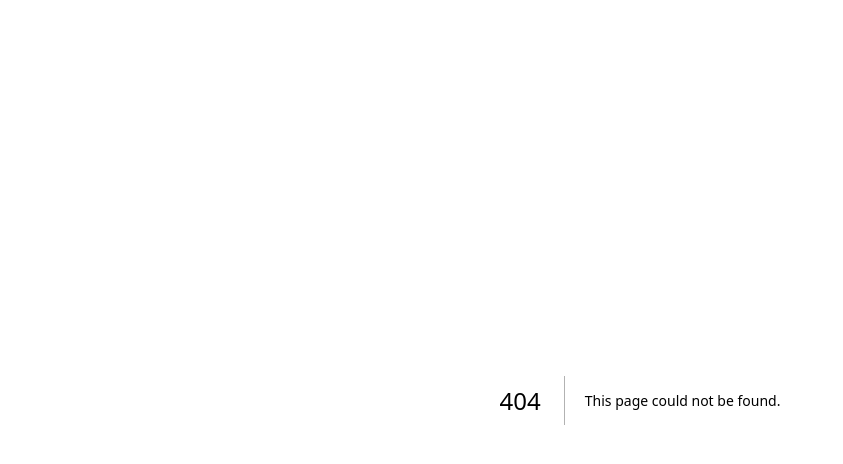
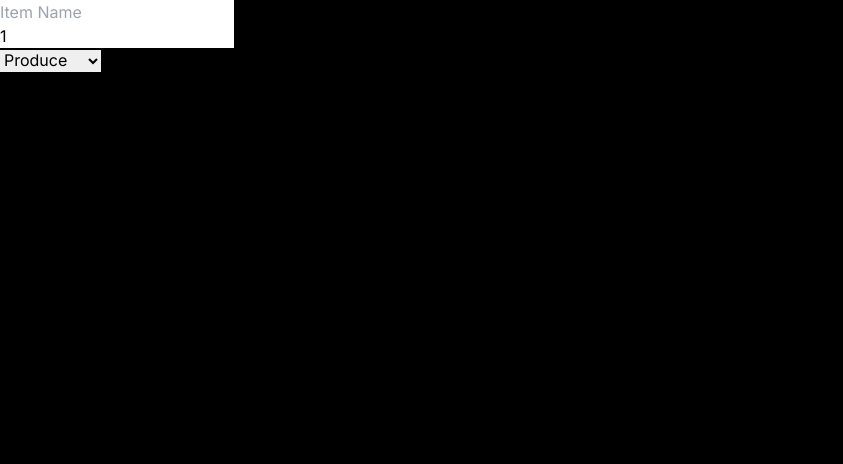
Before and after one commit to RudraYPatel/ShopList, a Next.js app: page /week-4 in a window 1280 px wide. Before the commit this address had no page. Shown: the top 464 px of the page, without its empty margins (0-843 px from the left). Built offline with nearby package versions, Linux system fonts and the light colour scheme.

Commit message:
week-4(first commit)

```diff
--- a/app/page.js
+++ b/app/page.js
@@ -4,16 +4,23 @@ import Link from "next/link";
 import Page from "./week-2/page";
 
 export default function Home() {
-  const linkStyles="underline text-cyan-300 hover:text-cyan-900"
-  const mainStyles="bg-black h-screen"
+  const linkStyles="text-2xl underline text-cyan-300 hover:text-cyan-600 visited:text-purple-600 mb-2"
+  const mainStyles=" container-lg bg-black h-screen"
+  const divStyles="mt-20 text-center text-xl"
 
   return(
-    <main className={mainStyles}>
-      <h1 className="text-xl text-white">CPRG 306: Web Development 2 - Assignments</h1>
+    <main className={mainStyles }>
+      <h1 className="text-3xl text-center text-white ">CPRG 306: Web Development 2 - Assignments</h1>
+      <div className={divStyles }>
       <div>
       <Link className={linkStyles} href="./week-2">Week 2 Assignment</Link>
-      </div><div>
+      </div>
+      <div>
       <Link className={linkStyles} href="./week-3">Week 3 Assignment</Link>
+      </div>
+      <div>
+      <Link className={linkStyles} href="./week-4">Week 4 Assignment</Link>
+      </div>
       </div>
     </main>
   );
--- /dev/null
+++ b/app/week-4/new-item.js
@@ -0,0 +1,69 @@
+"use client"
+
+import { useState } from "react"
+
+export default function NewItem() {
+
+    const [name, setName] = useState("");
+    const [quantity, setQuantity] = useState("1");
+    const [category, setCategory] = useState("produce");
+
+    const handleSubmit = (event) => {
+
+        event.preventDefault();
+
+        let item = {
+            itemName: name,
+            itemQuantity: quantity,
+            itemCategory: category,
+        };
+
+        console.log(item);
+
+        alert(`Added item: ${item.itemName}, quantity: ${item.itemQuantity}, category: ${item.itemCategory}`);
+
+        setName("");
+        setQuantity("1");
+        setCategory("produce");
+    }
+
+    return(
+        <main>
+            <form onSubmit={handleSubmit}>
+                <div>
+                    <input
+                        type="text"
+                        id="name"
+                        value={name}
+                        placeholder="Item Name"
+                        onChange={(e) => setName(e.target.value)}
+                    />
+                </div>
+                <div>
+                    <input
+                        type="number"
+                        id="quantity"
+                        value={quantity}
+                        onChange={(e) => setQuantity(e.target.value)}
+                    />
+                </div>
+                <div>
+                    <select
+                        id="category"
+                        value={category}
+                        onChange={(e) => setCategory(e.target.value)}
+                    >
+                        <option value="produce">Produce</option>
+                        <option value="dairy">Dairy</option>
+                        <option value="meat">Meat</option>
+                        <option value="bakery">Bakery</option>
+                        <option value="beverages">Beverages</option>
+                        <option value="frozen">Frozen</option>
+                        <option value="snacks">Snacks</option>
+                    </select>
+                </div>
+                <button type="submit">Add Item</button>
+            </form>
+        </main>
+    );
+}
--- /dev/null
+++ b/app/week-4/page.js
@@ -0,0 +1,11 @@
+import NewItem from "./new-item";
+
+
+export default function Page() {
+    const mainStyles=" container-lg bg-black h-screen"
+    return(
+        <main className={mainStyles}>
+            <NewItem />
+        </main>
+    );
+}
```
